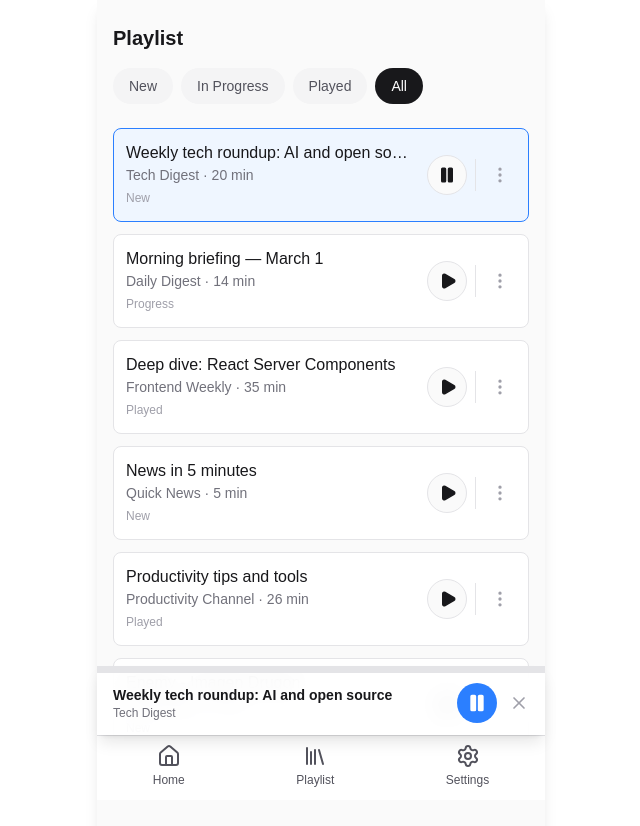
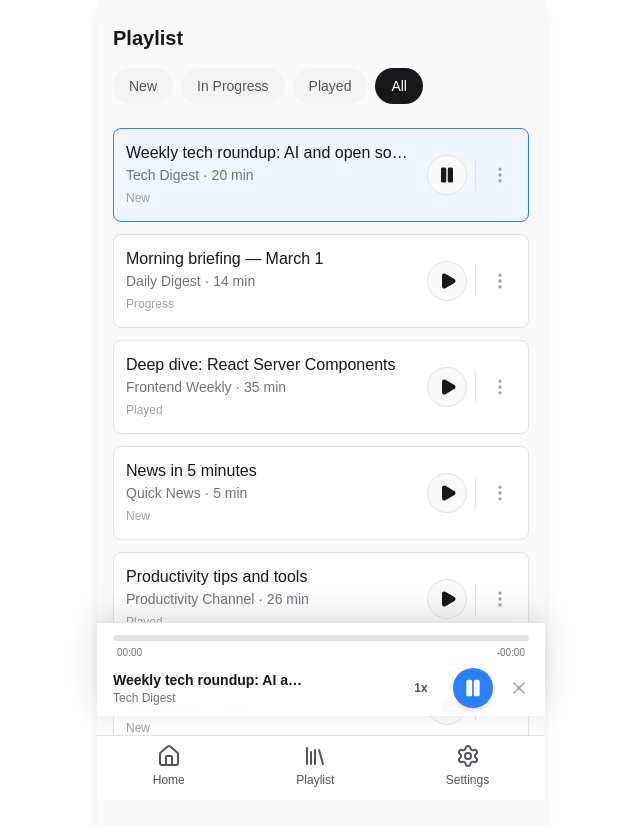
Before and after one commit to sobolevalex/web-player-fe, a Next.js app: page / in a window 1280 px wide. Both pictures are taken after a click on the button 766 px from the left and 175 px from the top of the page. Shown: the top 826 px of the page, without its empty margins (319-959 px from the left). Built offline with nearby package versions, Linux system fonts and the light colour scheme.

Commit message:
Enhance MiniPlayer component with time formatting, playback speed control, and improved localStorage management for track progress

```diff
--- a/components/layout/MiniPlayer.tsx
+++ b/components/layout/MiniPlayer.tsx
@@ -14,29 +14,38 @@ interface MiniPlayerProps {
     isPlaying: boolean;
     onPlayPause: () => void;
     onClose: () => void;
-    onMarkAsPlayed: () => void; // Добавили новый проп
+    onMarkAsPlayed: () => void;
 }
+
+// Вспомогательная функция для форматирования времени (секунды -> 00:00)
+const formatTime = (time: number) => {
+    if (isNaN(time) || time < 0) return "00:00";
+    const m = Math.floor(time / 60).toString().padStart(2, '0');
+    const s = Math.floor(time % 60).toString().padStart(2, '0');
+    return `${m}:${s}`;
+};
 
 export default function MiniPlayer({ track, isPlaying, onPlayPause, onClose, onMarkAsPlayed }: MiniPlayerProps) {
     const audioRef = useRef<HTMLAudioElement>(null);
+
     const [progress, setProgress] = useState(0);
+    const [currentTime, setCurrentTime] = useState(0);
+    const [duration, setDuration] = useState(0);
+    const [speed, setSpeed] = useState(1);   // 1x, 1.25x, 1.5x, 2x
 
-    // --- ЭФФЕКТ 1: Загрузка памяти трека при его смене ---
+    // Эффект 1: Загрузка памяти трека (localStorage)
     useEffect(() => {
         if (audioRef.current && track) {
-            // Ищем в памяти браузера запись для этого конкретного трека
             const savedTime = localStorage.getItem(`teledigest_time_${track.id}`);
             if (savedTime) {
-                // Если нашли, отнимаем 5 секунд (но не уходим в минус)
                 audioRef.current.currentTime = Math.max(0, parseFloat(savedTime) - 5);
             } else {
-                // Если трек новый, начинаем с 0
                 audioRef.current.currentTime = 0;
             }
         }
-    }, [track?.id]); // Срабатывает только когда меняется ID трека
+    }, [track?.id]);
 
-    // --- ЭФФЕКТ 2: Play / Pause ---
+    // Эффект 2: Управление Play / Pause
     useEffect(() => {
         if (audioRef.current) {
             if (isPlaying) {
@@ -47,59 +56,71 @@ export default function MiniPlayer({ track, isPlaying, onPlayPause, onClose, onM
         }
     }, [isPlaying, track]);
 
-    // --- ФУНКЦИЯ: Вызывается 4 раза в секунду, пока играет трек ---
+    // Эффект 3: Применение скорости воспроизведения
+    useEffect(() => {
+        if (audioRef.current) {
+            audioRef.current.playbackRate = speed;
+        }
+    }, [speed]);
+
+    // Обновление прогресса и времени при проигрывании
     const handleTimeUpdate = () => {
         if (audioRef.current && track) {
             const current = audioRef.current.currentTime;
-            const duration = audioRef.current.duration;
+            const dur = audioRef.current.duration;
 
-            if (duration > 0) {
-                // 1. Двигаем полоску
-                setProgress((current / duration) * 100);
+            if (dur > 0) {
+                setProgress((current / dur) * 100);
+                setCurrentTime(current);
+                setDuration(dur);
 
-                // 2. Сохраняем текущую секунду в память браузера
+                // Сохраняем позицию каждые доли секунды
                 localStorage.setItem(`teledigest_time_${track.id}`, current.toString());
 
-                // 3. Проверяем: осталось ли меньше 10 секунд?
-                // И проверяем, что статус еще не 'played', чтобы не спамить обновление
-                if (duration - current <= 10 && track.status !== 'played') {
+                // Если осталось меньше 10 секунд — меняем статус на "Прослушано"
+                if (dur - current <= 10 && track.status !== 'played') {
                     onMarkAsPlayed();
                 }
             }
         }
     };
 
-    // --- ФУНКЦИЯ: Перемотка (когда тянем ползунок) ---
+    // Перемотка трека ползунком
     const handleSeek = (e: React.ChangeEvent<HTMLInputElement>) => {
         const newProgress = Number(e.target.value);
         if (audioRef.current && audioRef.current.duration) {
-            // Вычисляем новую секунду и прыгаем туда
             audioRef.current.currentTime = (audioRef.current.duration / 100) * newProgress;
             setProgress(newProgress);
         }
     };
 
+    // Переключение скорости по кругу
+    const toggleSpeed = () => {
+        setSpeed((prev) => (prev === 1 ? 1.25 : prev === 1.25 ? 1.5 : prev === 1.5 ? 2 : 1));
+    };
+
     if (!track) return null;
 
     return (
-        <div className="fixed bottom-[65px] left-0 right-0 z-50 mx-auto w-full max-w-md bg-white/90 border-t border-zinc-200 px-4 py-3 shadow-lg backdrop-blur-md dark:bg-zinc-900/90 dark:border-zinc-800">
+        <div className="fixed bottom-[84px] left-0 right-0 z-50 mx-auto w-full max-w-md bg-white/95 border-t border-zinc-200 px-4 py-2 shadow-[0_-8px_30px_rgba(0,0,0,0.12)] backdrop-blur-xl dark:bg-zinc-900/95 dark:border-zinc-800">
 
             <audio
                 ref={audioRef}
                 src={track.file_url}
                 onTimeUpdate={handleTimeUpdate}
+                onLoadedMetadata={(e) => setDuration(e.currentTarget.duration)}
                 onEnded={() => {
                     setProgress(0);
                     onPlayPause();
-                    // Очищаем память, чтобы в следующий раз трек начался сначала
+                    // Очищаем память, когда трек закончился
                     localStorage.removeItem(`teledigest_time_${track.id}`);
                 }}
             />
 
             {/* ИНТЕРАКТИВНЫЙ ПРОГРЕСС-БАР */}
-            <div className="absolute top-0 left-0 w-full h-1.5 bg-zinc-200 dark:bg-zinc-700">
+            <div className="relative w-full h-1.5 bg-zinc-200 dark:bg-zinc-700 rounded-full mt-1 mb-1">
                 <div
-                    className="h-full bg-blue-500 transition-all duration-75 ease-linear pointer-events-none"
+                    className="h-full bg-blue-500 rounded-full transition-all duration-75 ease-linear pointer-events-none"
                     style={{ width: `${progress}%` }}
                 ></div>
                 <input
@@ -112,8 +133,15 @@ export default function MiniPlayer({ track, isPlaying, onPlayPause, onClose, onM
                 />
             </div>
 
-            <div className="flex items-center justify-between mt-1">
-                <div className="flex flex-col overflow-hidden">
+            {/* Таймеры под полоской */}
+            <div className="flex justify-between text-[10px] text-zinc-500 font-medium px-1 mb-2">
+                <span>{formatTime(currentTime)}</span>
+                <span>-{formatTime(duration - currentTime)}</span>
+            </div>
+
+            <div className="flex items-center justify-between">
+                {/* Инфо о треке */}
+                <div className="flex flex-col overflow-hidden pr-4 w-1/2">
                     <p className="truncate text-sm font-semibold text-zinc-900 dark:text-zinc-50">
                         {track.title}
                     </p>
@@ -122,17 +150,26 @@ export default function MiniPlayer({ track, isPlaying, onPlayPause, onClose, onM
                     </p>
                 </div>
 
-                <div className="flex items-center space-x-3 ml-4 shrink-0">
+                {/* Панель контроллеров */}
+                <div className="flex items-center space-x-4 shrink-0">
+
+                    <button
+                        onClick={toggleSpeed}
+                        className="text-xs font-bold text-zinc-600 w-8 text-center transition-colors hover:text-blue-500 dark:text-zinc-300 dark:hover:text-blue-400"
+                    >
+                        {speed}x
+                    </button>
+
                     <button
                         onClick={onPlayPause}
-                        className="flex h-10 w-10 items-center justify-center rounded-full bg-blue-500 text-white hover:bg-blue-600 transition-colors"
+                        className="flex h-10 w-10 items-center justify-center rounded-full bg-blue-500 text-white hover:bg-blue-600 shadow-md transition-all active:scale-95"
                     >
                         {isPlaying ? <Pause size={20} fill="currentColor" /> : <Play size={20} fill="currentColor" className="ml-0.5" />}
                     </button>
 
                     <button
                         onClick={onClose}
-                        className="text-zinc-400 hover:text-zinc-600 dark:hover:text-zinc-300"
+                        className="text-zinc-400 hover:text-red-500 transition-colors dark:hover:text-red-400"
                     >
                         <X size={20} />
                     </button>
```
